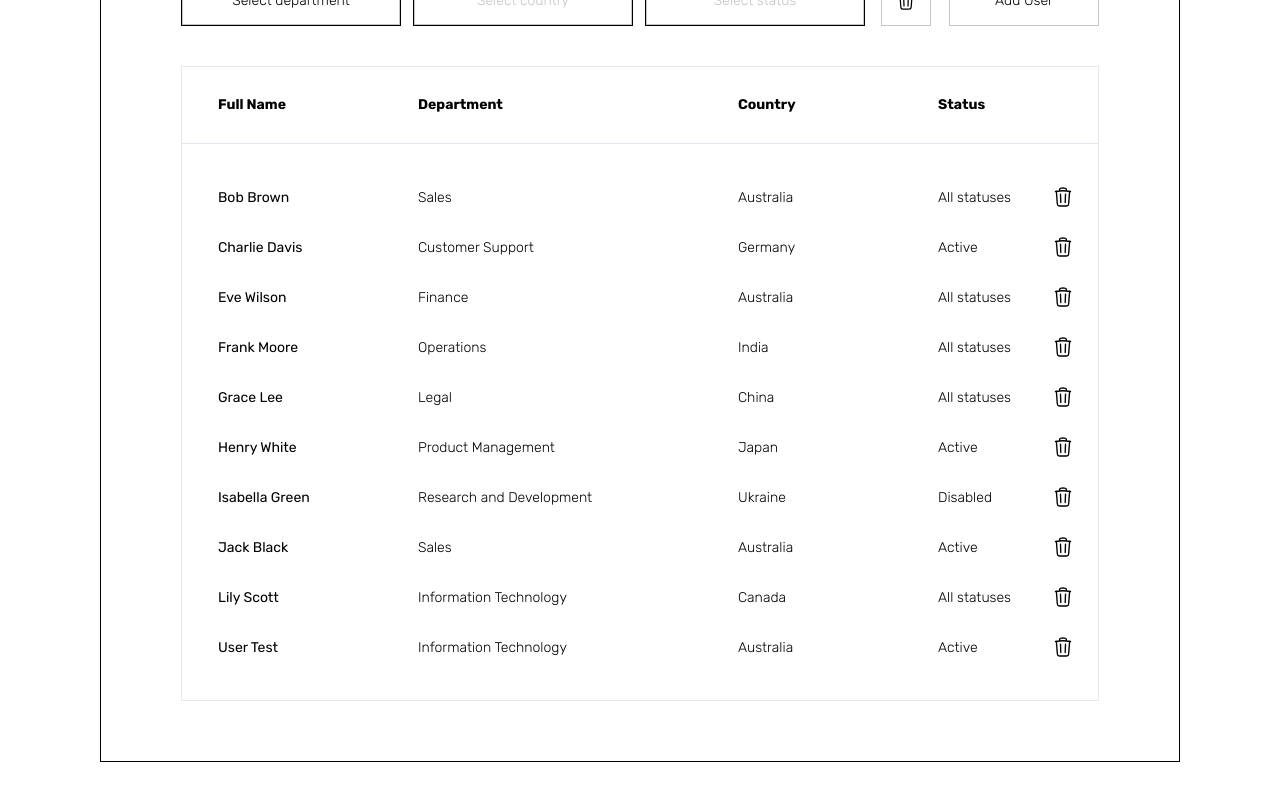
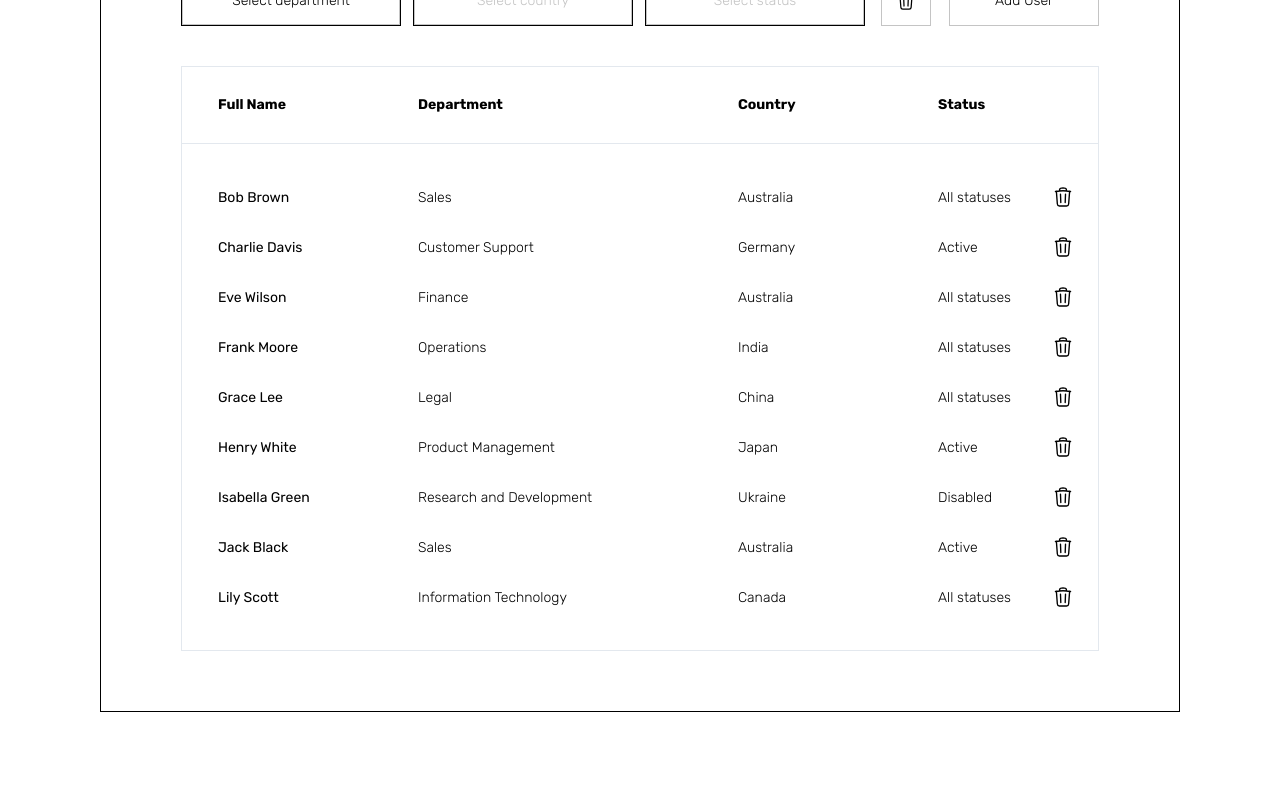
Before and after one commit to ivantelizhenko/insiders-test, a React (Vite) app: page /app/users in a window 1280 px wide. Shown: the part 330-1130 px from the top of the page. Built offline with nearby package versions, Linux system fonts and the light colour scheme; data requests are answered from the project's data file.

Commit message:
add filteredUsers

```diff
--- a/data/dataBase.json
+++ b/data/dataBase.json
@@ -264,22 +264,6 @@
         "value": "CA"
       },
       "id": "e928"
-    },
-    {
-      "id": "0.7826729882011151",
-      "name": "User Test",
-      "department": {
-        "name": "Information Technology",
-        "value": "IT"
-      },
-      "status": {
-        "name": "Active",
-        "value": "ACTIVE"
-      },
-      "country": {
-        "name": "Australia",
-        "value": "AU"
-      }
     }
   ]
 }
--- a/src/contexts/appContext/AppContextTypes.ts
+++ b/src/contexts/appContext/AppContextTypes.ts
@@ -3,7 +3,6 @@ export type UserType = {
   name: string;
   status: {
     name: string;
-    // TODO: Add Enum(?)
     value: string;
   };
   department: {
--- a/src/contexts/filtersContext/FiltersContext.tsx
+++ b/src/contexts/filtersContext/FiltersContext.tsx
@@ -126,7 +126,7 @@ function FiltersProvider({ children }: { children: ReactNode }) {
     for (const [key, value] of fromLink) {
       initialStateFromLink[key] = value.split(',');
     }
-    console.log(initialStateFromLink);
+
     dispatch({ type: 'filters/set', payload: initialStateFromLink });
   }, [searchParams]);
 
--- a/src/features/users/userTable/UsersLists.tsx
+++ b/src/features/users/userTable/UsersLists.tsx
@@ -2,6 +2,8 @@ import styled from 'styled-components';
 import UserListItem from './UserListItem';
 import { useAppState } from '../../../contexts/appContext/AppContext';
 import Message from '../../../ui/Message';
+import { useFilters } from '../../../contexts/filtersContext/FiltersContext';
+import { useEffect, useState } from 'react';
 
 const StyledUsersLists = styled.ul`
   padding: 2.8rem 3.6rem;
@@ -17,17 +19,53 @@ const MessaageContainer = styled.div`
 
 function UsersLists() {
   const { users } = useAppState();
+  const { departmentFilters, countryFilters, statusFilters } = useFilters();
+  const [filteredUsers, setFilteredUsers] = useState(users);
+  useEffect(() => {
+    setFilteredUsers(
+      departmentFilters.length > 0
+        ? users
+            .filter(user => departmentFilters.includes(user.department.value))
+            .toSorted((a, b) =>
+              a.department.value.localeCompare(b.department.value)
+            )
+        : users
+    );
+    setFilteredUsers(prev =>
+      statusFilters.length > 0
+        ? prev.filter(user => statusFilters.includes(user.status.value))
+        : prev
+    );
+    setFilteredUsers(prev =>
+      countryFilters.length > 0
+        ? prev.filter(user => countryFilters.includes(user.country.value))
+        : prev
+    );
+    if (
+      departmentFilters.length &&
+      countryFilters.length &&
+      statusFilters.length
+    )
+      setFilteredUsers(users);
+  }, [users, departmentFilters, countryFilters, statusFilters]);
 
   if (users.length === 0)
     return (
       <MessaageContainer>
-        <Message>Oops! You should add user. 😉</Message>
+        <Message>Oops! You should add user 😉</Message>
+      </MessaageContainer>
+    );
+
+  if (filteredUsers.length === 0)
+    return (
+      <MessaageContainer>
+        <Message>Oops! You don't have users of this category. 😉</Message>
       </MessaageContainer>
     );
 
   return (
     <StyledUsersLists>
-      {users.map(user => (
+      {filteredUsers.map(user => (
         <UserListItem user={user} key={user.id} />
       ))}
     </StyledUsersLists>
--- a/tsconfig.app.json
+++ b/tsconfig.app.json
@@ -3,7 +3,7 @@
     "tsBuildInfoFile": "./node_modules/.tmp/tsconfig.app.tsbuildinfo",
     "target": "ES2020",
     "useDefineForClassFields": true,
-    "lib": ["ES2022", "DOM", "DOM.Iterable"],
+    "lib": ["ESNext", "DOM", "DOM.Iterable"],
     "module": "ESNext",
     "skipLibCheck": true,
 
```
Also changed, not shown: 1 other file (tests, documents, lock files or other folders).
